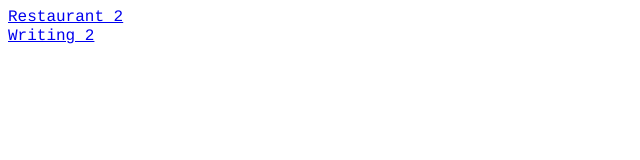
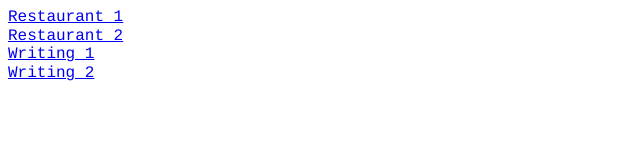
Before and after one commit to HarinJungHarinJung/interactive-spring2019, a plain HTML site: page exercise2.html in a window 1280 px wide. Shown: the whole page, without its empty margins (0-640 px from the left). Drawn offline with Linux system fonts and the light colour scheme.

Commit message:
Add files via upload

```diff
--- a/exercise2.html
+++ b/exercise2.html
@@ -14,7 +14,9 @@
     font-family: courier;
     text-align: left;
     ">
+    <a href="restaurant.html">Restaurant 1</a><br>
     <a href="restaurant_2.html">Restaurant 2</a><br>
+    <a href="writing.html">Writing 1</a><br>
     <a href="writing_2.html">Writing 2</a><br>
   </body>
 </html>
```
